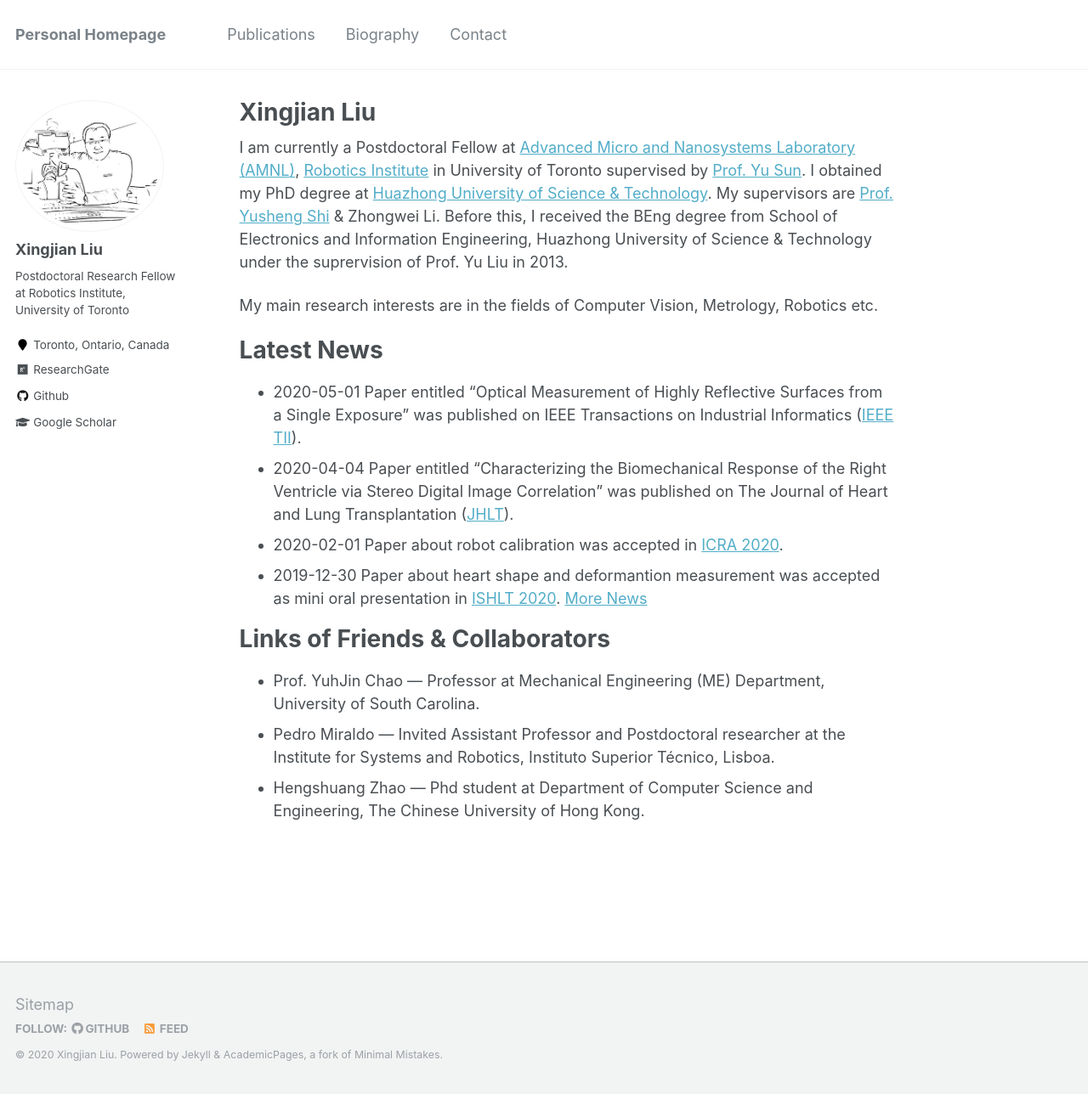
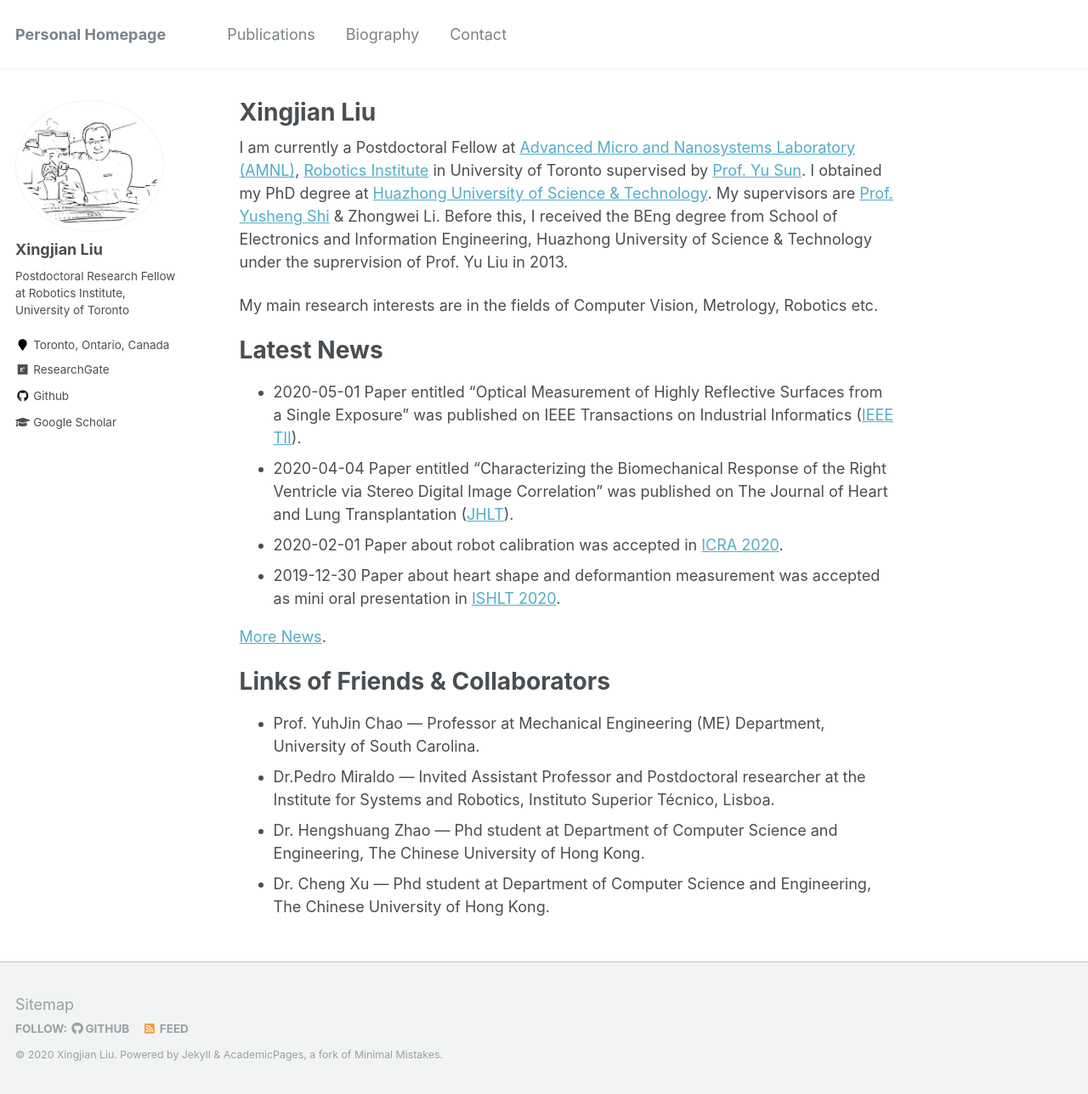
Before and after one commit to xingjianliu/xingjianliu.github.io, a Jekyll site: the page built from _pages/about.md, in a window 1280 px wide and 1288 px high. Shown: the whole window at 85% size. Built offline with Jekyll 4.4.1, drawn with Linux system fonts in a browser that asks for light colours.

Commit message:
Update about.md

```diff
--- a/_pages/about.md
+++ b/_pages/about.md
@@ -16,9 +16,11 @@ My main research interests are in the fields of Computer Vision, Metrology, Robo
 * 2020-04-04 Paper entitled "Characterizing the Biomechanical Response of the Right Ventricle via Stereo Digital Image Correlation" was published on The Journal of Heart and Lung Transplantation ([JHLT](https://doi.org/10.1016/j.healun.2020.01.757)).
 * 2020-02-01 Paper about robot calibration was accepted in [ICRA 2020](https://www.icra2020.org/).
 * 2019-12-30 Paper about heart shape and deformantion measurement was accepted as mini oral presentation in [ISHLT 2020](https://ishlt.org/meetings-education/annual-meeting/ishlt2020).
-[More News](https://xingjianliu.github.io/news)
+
+[More News](https://xingjianliu.github.io/news).
 
 # Links of Friends & Collaborators
 * Prof. YuhJin Chao --- Professor at Mechanical Engineering (ME) Department, University of South Carolina.
-* Pedro Miraldo --- Invited Assistant Professor and Postdoctoral researcher at the Institute for Systems and Robotics, Instituto Superior Técnico, Lisboa.
-* Hengshuang Zhao --- Phd student at Department of Computer Science and Engineering, The Chinese University of Hong Kong.
+* Dr.Pedro Miraldo --- Invited Assistant Professor and Postdoctoral researcher at the Institute for Systems and Robotics, Instituto Superior Técnico, Lisboa.
+* Dr. Hengshuang Zhao --- Phd student at Department of Computer Science and Engineering, The Chinese University of Hong Kong.
+* Dr. Cheng Xu --- Phd student at Department of Computer Science and Engineering, The Chinese University of Hong Kong.
```
